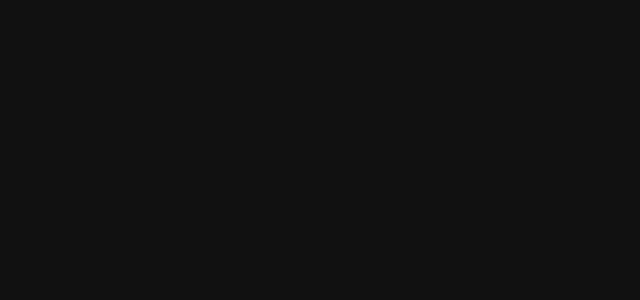
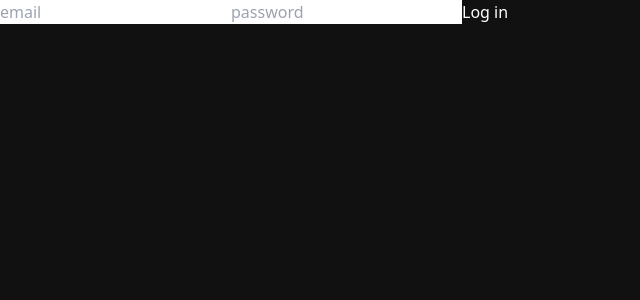
Before and after one commit to erashish41/employee-management-system, a React (Vite) app in the folder ems/: page / in a window 1280 px wide. Shown: the top 300 px of the page, without its empty margins (0-640 px from the left). Built offline with nearby package versions, Linux system fonts and the light colour scheme.

Commit message:
onLogin fetched from parent to child

```diff
--- a/ems/src/App.jsx
+++ b/ems/src/App.jsx
@@ -1,38 +1,35 @@
-import React, { useEffect, useState } from 'react'
+import React, { useState } from 'react';
 import Login from './components/Auth/Login'
 import "./index.css";
+import AdminDashboard from './components/Dashboard/AdminDashboard';
 import EmployeeDashboard from './components/Dashboard/EmployeeDashboard';
-import AdminDashboard from './components/Dashboard/AdminDashboard';
-import { getLocalStorage, setLocalStorage } from './utils/LocalStorage';
+
 
 const App = () => {
 
-  const [user, setUser] = useState("");
+  const [user, setUser] = useState(null)
 
   const handleLogin = (email, password) => {
     if(email == "admin@me.com" && password == "123"){
+      setUser("admin")
       console.log("This is admin");
-      setUser("admin")
     }else if(email == "user@me.com" && password == "123"){
+      setUser("user")
       console.log("This is user");
-      setUser("user")
-      setLocalStorage("userRole", "user");
     }
     else{
       alert("Invalid Credentials")
     }
-
-  // handleLogin("admin@me.com", 123);
-
+  }
 
   return (
     <>
       {!user ? <Login onLogin={handleLogin} /> : ''}
-      {/* <EmployeeDashboard />  */}
       {/* <AdminDashboard /> */}
+      {/* <EmployeeDashboard /> */}
     </>
   )
-}
+
 }
 
 export default App
--- a/ems/src/components/Auth/Login.jsx
+++ b/ems/src/components/Auth/Login.jsx
@@ -1,6 +1,7 @@
 import React, { useState } from 'react'
 
-const Login = () => {
+const Login = ({onLogin}) => {
+    console.log(onLogin);
 
     const [email, setEmail] = useState('');
     const [password, setPassword] = useState('');
@@ -9,7 +10,7 @@ const Login = () => {
         e.preventDefault();
         // console.log("email is:", email);
         // console.log("password is:", password);
-
+        onLogin(email, password)
         setEmail("");
         setPassword("");
     }
```
